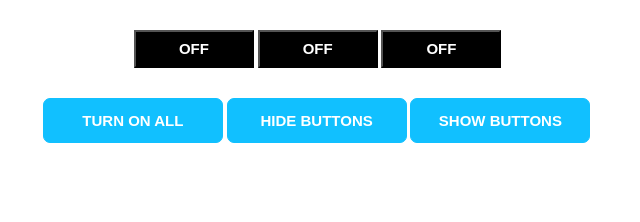
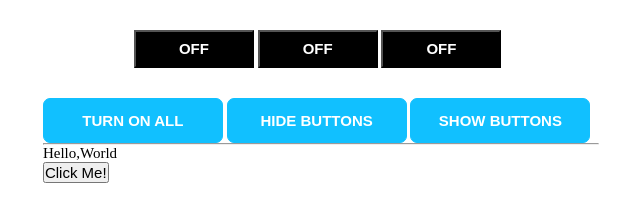
Before and after one commit to wdotgonzales/git_test2, a plain HTML site: page index.html in a window 1280 px wide. Shown: the whole page, without its empty margins (319-959 px from the left). Drawn offline with nearby package versions, Linux system fonts and the light colour scheme.

Commit message:
Update index.html

```diff
--- a/index.html
+++ b/index.html
@@ -5,6 +5,9 @@
     <meta http-equiv="X-UA-Compatible" content="IE=edge">
     <meta name="viewport" content="width=device-width, initial-scale=1.0">
     <link rel="stylesheet" href="style.css">
+    <link rel="preconnect" href="https://fonts.googleapis.com">
+    <link rel="preconnect" href="https://fonts.gstatic.com" crossorigin>
+    <link href="https://fonts.googleapis.com/css2?family=Comfortaa&display=swap" rel="stylesheet">
     <script src="https://cdnjs.cloudflare.com/ajax/libs/jquery/3.6.1/jquery.min.js" integrity="sha512-aVKKRRi/Q/YV+4mjoKBsE4x3H+BkegoM/em46NNlCqNTmUYADjBbeNefNxYV7giUp0VxICtqdrbqU7iVaeZNXA==" crossorigin="anonymous" referrerpolicy="no-referrer"></script>
     <title>App Dev</title>
 </head>
@@ -20,6 +23,18 @@
             <button class="turn-on-all-button btn2">TURN ON ALL</button>
             <button class="hide-buttons btn2">HIDE BUTTONS</button>
             <button class="show-buttons btn2">SHOW BUTTONS</button>
+
+            <hr>
+
+            <div class="container-2">
+                <div class="hello-world-container">
+                    <p>Hello,World</p>
+                </div>
+
+                <div class="click-me-container">
+                    <button class="click-me">Click Me!</button>
+                </div>
+            </div>
         </div>
     </div>
 </body>
```
